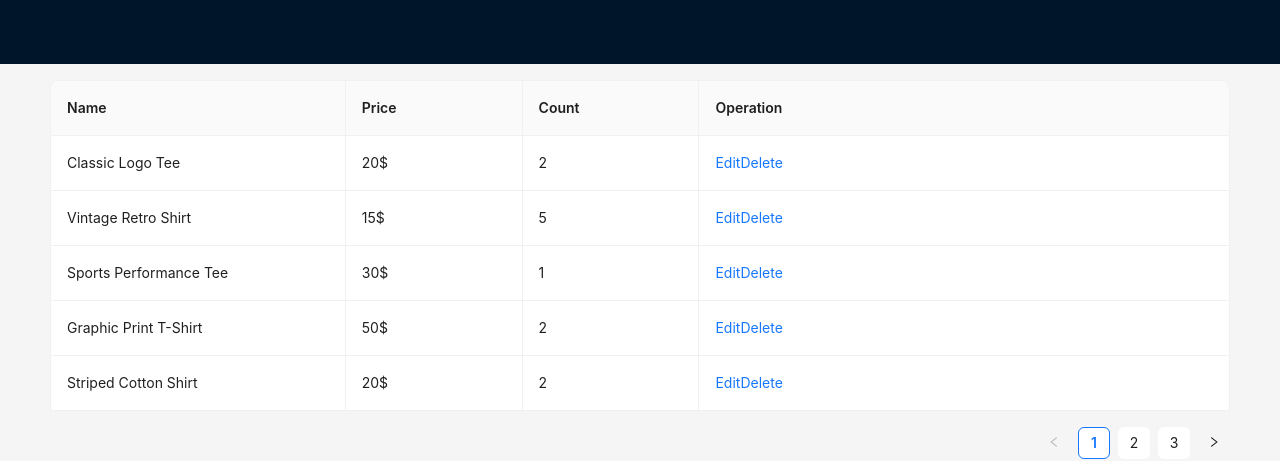
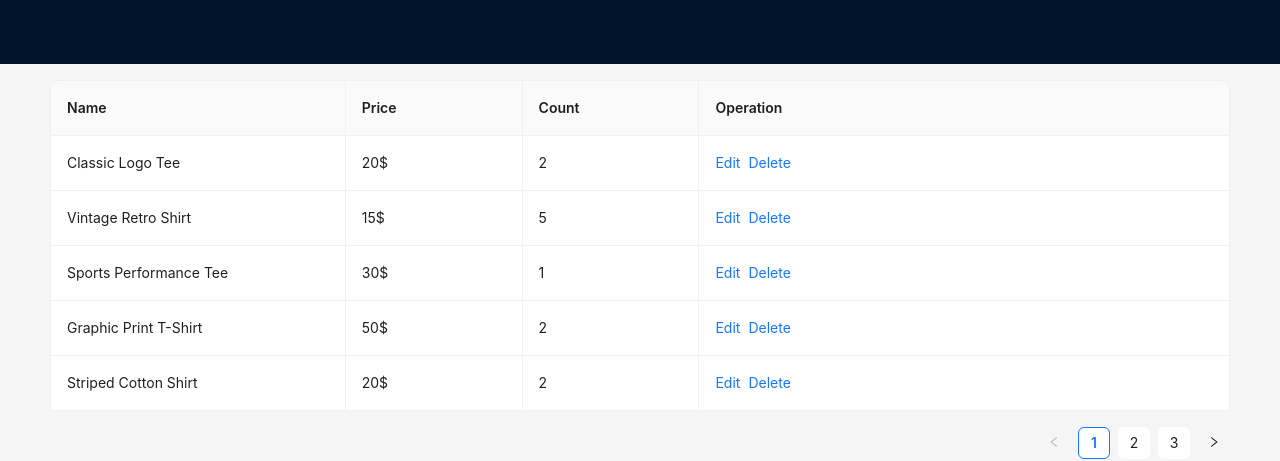
Before and after one commit to kozurasergj/shope, a React (Vite) app: page / in a window 1280 px wide. Shown: the top 461 px of the page. Built offline with nearby package versions, Linux system fonts and the light colour scheme; data requests are answered from the project's data file.

Commit message:
update delete button

```diff
--- a/src/components/TableProducts/TableProducts.tsx
+++ b/src/components/TableProducts/TableProducts.tsx
@@ -1,7 +1,7 @@
 import { useDispatch, useSelector } from 'react-redux';
 import { Dispatch } from 'redux';
 import React, { useEffect, useState } from 'react';
-import { Table, Typography, Input, InputNumber, Popconfirm, Form } from 'antd';
+import { Table, Typography, Input, InputNumber, Popconfirm, Form, Space } from 'antd';
 import { Card } from '@/interface/interfaces';
 import { paginationConfig } from '../../helpers/helpers';
 import { DELETE } from '../../store/actionTypes';
@@ -155,14 +155,23 @@ const ListProducts = () => {
             </Popconfirm>
           </span>
         ) : (
-          <>
+          <Space>
             <Link disabled={editingKey !== ''} onClick={() => edit(record)}>
               Edit
             </Link>
-            <Link disabled={editingKey !== ''} onClick={() => deleteData(record)}>
-              Delete
-            </Link>
-          </>
+            <Popconfirm
+              title="Are you sure you want to delete this record?"
+              onConfirm={() => {
+                deleteData(record);
+              }}
+              okText="Yes"
+              cancelText="No"
+            >
+              <Link disabled={editingKey !== ''}>
+                Delete
+              </Link>
+            </Popconfirm>
+          </Space>
         );
       },
     },
```
